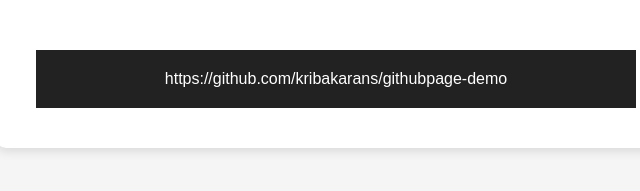
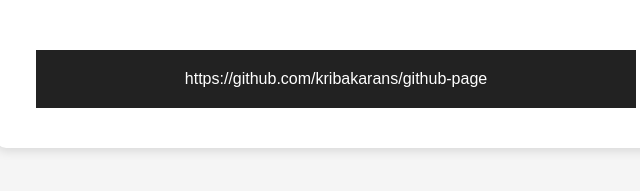
Before and after one commit to kk-sandbox/github-page, a plain HTML site: page index.html in a window 1280 px wide. Shown: the part 455-646 px from the top of the page, 304-944 px from the left. Drawn offline with Linux system fonts and the light colour scheme.

Commit message:
Updated Index and Readme file

```diff
--- a/index.html
+++ b/index.html
@@ -83,7 +83,7 @@
             <p>Static HTML site of GitHub repository.</p>
         </div>
         <footer>
-			<p>https://github.com/kribakarans/githubpage-demo</p>
+			<p>https://github.com/kribakarans/github-page</p>
         </footer>
     </div>
 </body>
```
Also changed, not shown: 1 other file.
